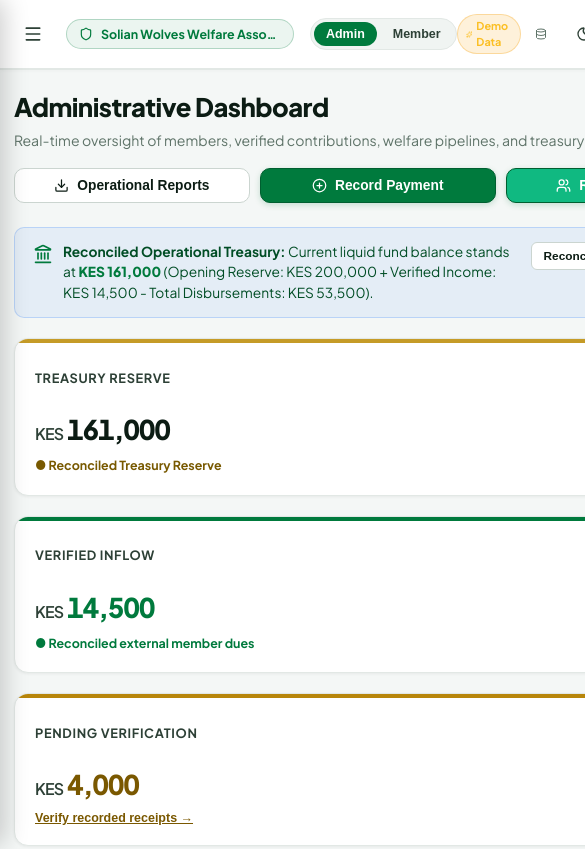
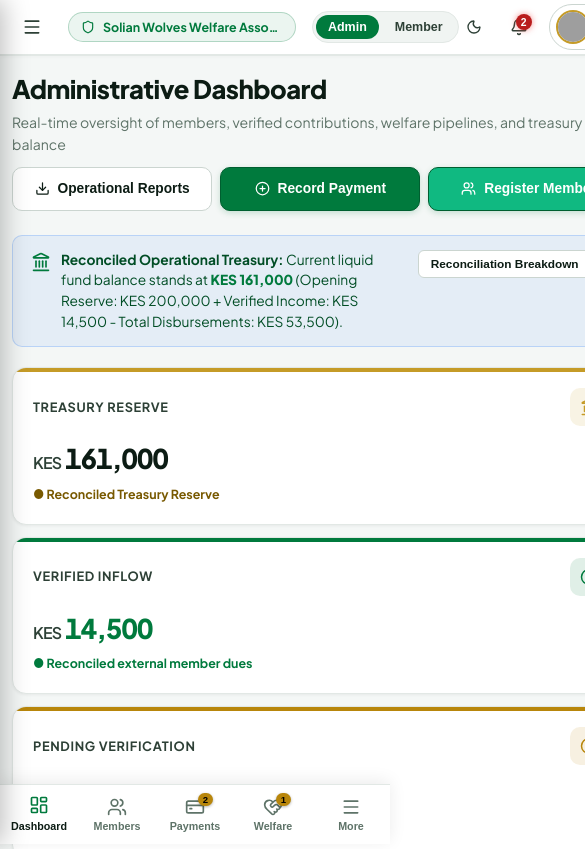
Before and after one commit to solomon476/welfare-management-system, a React (Vite) app: page / in a window 390 px wide. Shown: the top 849 px of the page, 585 px wide, since content can reach past the window. Built offline with nearby package versions, Linux system fonts and the light colour scheme; grey boxes are pictures that could not be loaded.

Commit message:
feat(mobile): add first-class smartphone experience with touch bottom navigation, bottom-sheet modals, and responsive touch controls

```diff
--- a/src/App.tsx
+++ b/src/App.tsx
@@ -7,6 +7,7 @@ import { Navbar } from './components/Navbar';
 import { Sidebar } from './components/Sidebar';
 import { RoleSwitcherModal } from './components/RoleSwitcherModal';
 import { NotificationDrawer } from './components/NotificationDrawer';
+import { MobileBottomNav } from './components/MobileBottomNav';
 
 // Admin Views
 import { AdminDashboard } from './components/admin/AdminDashboard';
@@ -280,6 +281,16 @@ export const App: React.FC = () => {
           setCurrentTab('my_requests');
         }}
       />
+
+      {/* Smartphone Bottom Navigation Bar */}
+      <MobileBottomNav
+        activePortal={activePortal}
+        currentTab={currentTab}
+        setCurrentTab={setCurrentTab}
+        pendingRequestsCount={stats.pendingRequestsCount}
+        pendingContributionsCount={StorageService.getContributions().filter(c => c.status === 'recorded').length}
+        onOpenMobileMenu={() => setIsMobileNavOpen(true)}
+      />
     </div>
   );
 };
--- /dev/null
+++ b/src/components/MobileBottomNav.tsx
@@ -0,0 +1,158 @@
+import React from 'react';
+import {
+  LayoutDashboard,
+  Users,
+  CreditCard,
+  HeartHandshake,
+  Menu,
+  FileText,
+  User,
+  DollarSign
+} from 'lucide-react';
+
+interface MobileBottomNavProps {
+  activePortal: 'admin' | 'member';
+  currentTab: string;
+  setCurrentTab: (tab: string) => void;
+  pendingRequestsCount: number;
+  pendingContributionsCount: number;
+  onOpenMobileMenu: () => void;
+}
+
+export const MobileBottomNav: React.FC<MobileBottomNavProps> = ({
+  activePortal,
+  currentTab,
+  setCurrentTab,
+  pendingRequestsCount,
+  pendingContributionsCount,
+  onOpenMobileMenu
+}) => {
+  return (
+    <nav className="mobile-bottom-nav">
+      {activePortal === 'admin' ? (
+        <>
+          <button
+            className={`bottom-nav-item ${currentTab === 'dashboard' ? 'active' : ''}`}
+            onClick={() => setCurrentTab('dashboard')}
+            aria-label="Dashboard"
+          >
+            <div className="bottom-nav-icon-wrapper">
+              <LayoutDashboard size={20} />
+            </div>
+            <span>Dashboard</span>
+          </button>
+
+          <button
+            className={`bottom-nav-item ${currentTab === 'members' ? 'active' : ''}`}
+            onClick={() => setCurrentTab('members')}
+            aria-label="Members"
+          >
+            <div className="bottom-nav-icon-wrapper">
+              <Users size={20} />
+            </div>
+            <span>Members</span>
+          </button>
+
+          <button
+            className={`bottom-nav-item ${currentTab === 'contributions' ? 'active' : ''}`}
+            onClick={() => setCurrentTab('contributions')}
+            aria-label="Contributions"
+          >
+            <div className="bottom-nav-icon-wrapper">
+              <CreditCard size={20} />
+              {pendingContributionsCount > 0 && (
+                <span className="bottom-nav-badge">{pendingContributionsCount}</span>
+              )}
+            </div>
+            <span>Payments</span>
+          </button>
+
+          <button
+            className={`bottom-nav-item ${currentTab === 'welfare' ? 'active' : ''}`}
+            onClick={() => setCurrentTab('welfare')}
+            aria-label="Welfare"
+          >
+            <div className="bottom-nav-icon-wrapper">
+              <HeartHandshake size={20} />
+              {pendingRequestsCount > 0 && (
+                <span className="bottom-nav-badge">{pendingRequestsCount}</span>
+              )}
+            </div>
+            <span>Welfare</span>
+          </button>
+
+          <button
+            className="bottom-nav-item"
+            onClick={onOpenMobileMenu}
+            aria-label="More Options"
+          >
+            <div className="bottom-nav-icon-wrapper">
+              <Menu size={20} />
+            </div>
+            <span>More</span>
+          </button>
+        </>
+      ) : (
+        <>
+          <button
+            className={`bottom-nav-item ${currentTab === 'member_dashboard' ? 'active' : ''}`}
+            onClick={() => setCurrentTab('member_dashboard')}
+            aria-label="Home"
+          >
+            <div className="bottom-nav-icon-wrapper">
+              <LayoutDashboard size={20} />
+            </div>
+            <span>Home</span>
+          </button>
+
+          <button
+            className={`bottom-nav-item ${currentTab === 'my_contributions' ? 'active' : ''}`}
+            onClick={() => setCurrentTab('my_contributions')}
+            aria-label="My Contributions"
+          >
+            <div className="bottom-nav-icon-wrapper">
+              <CreditCard size={20} />
+            </div>
+            <span>Dues</span>
+          </button>
+
+          <button
+            className={`bottom-nav-item ${currentTab === 'my_requests' ? 'active' : ''}`}
+            onClick={() => setCurrentTab('my_requests')}
+            aria-label="Assistance"
+          >
+            <div className="bottom-nav-icon-wrapper">
+              <HeartHandshake size={20} />
+              {pendingRequestsCount > 0 && (
+                <span className="bottom-nav-badge">{pendingRequestsCount}</span>
+              )}
+            </div>
+            <span>Claims</span>
+          </button>
+
+          <button
+            className={`bottom-nav-item ${currentTab === 'rules' ? 'active' : ''}`}
+            onClick={() => setCurrentTab('rules')}
+            aria-label="Rules"
+          >
+            <div className="bottom-nav-icon-wrapper">
+              <FileText size={20} />
+            </div>
+            <span>Rules</span>
+          </button>
+
+          <button
+            className={`bottom-nav-item ${currentTab === 'profile' ? 'active' : ''}`}
+            onClick={() => setCurrentTab('profile')}
+            aria-label="My Profile"
+          >
+            <div className="bottom-nav-icon-wrapper">
+              <User size={20} />
+            </div>
+            <span>Profile</span>
+          </button>
+        </>
+      )}
+    </nav>
+  );
+};
--- a/src/components/Navbar.tsx
+++ b/src/components/Navbar.tsx
@@ -101,9 +101,10 @@ export const Navbar: React.FC<NavbarProps> = ({
       </div>
 
       <div className="header-right">
-        {/* Environment Badge & Mode Selector */}
+        {/* Environment Badge & Mode Selector (Hidden on Mobile topbar, moved to drawer) */}
+        <div className="hide-on-mobile" style={{ display: 'flex', alignItems: 'center', gap: '6px' }}>
           {settings.isDemoMode ? (
-          <div style={{ display: 'flex', alignItems: 'center', gap: '6px' }}>
+            <>
               <span
                 style={{
                   fontSize: '0.68rem',
@@ -129,9 +130,9 @@ export const Navbar: React.FC<NavbarProps> = ({
                 title="Purge all demo records and switch to pristine production database (0 records)"
               >
                 <Database size={12} />
-              <span className="hide-on-mobile">Start Blank Production</span>
+                <span>Start Blank Production</span>
               </button>
-          </div>
+            </>
           ) : (
             <span
               style={{
@@ -144,9 +145,10 @@ export const Navbar: React.FC<NavbarProps> = ({
                 borderRadius: 'var(--radius-full)'
               }}
             >
-            ● Production Mode (Clean Slate)
+              ● Production Mode
             </span>
           )}
+        </div>
 
         {/* Theme Toggle */}
         <button
--- a/src/index.css
+++ b/src/index.css
@@ -998,31 +998,124 @@ body {
   to { transform: scale(1); opacity: 1; }
 }
 
-/* Responsive adjustments */
+/* Mobile First-Class Navigation & Smartphone Adjustments */
 .mobile-menu-btn {
+  display: none;
+}
+
+.mobile-bottom-nav {
   display: none;
 }
 
 @media (max-width: 900px) {
   .mobile-menu-btn {
     display: inline-flex;
+    align-items: center;
+    justify-content: center;
+    min-height: 40px;
+    min-width: 40px;
   }
+
+  .mobile-bottom-nav {
+    display: flex;
+    position: fixed;
+    bottom: 0;
+    left: 0;
+    right: 0;
+    height: 60px;
+    background: var(--bg-surface);
+    border-top: 1px solid var(--border-subtle);
+    z-index: 45;
+    align-items: center;
+    justify-content: space-around;
+    padding-bottom: env(safe-area-inset-bottom, 0px);
+    box-shadow: 0 -3px 16px rgba(0, 0, 0, 0.08);
+  }
+
+  .bottom-nav-item {
+    display: flex;
+    flex-direction: column;
+    align-items: center;
+    justify-content: center;
+    gap: 3px;
+    background: none;
+    border: none;
+    color: var(--text-muted);
+    font-size: 0.67rem;
+    font-weight: 600;
+    cursor: pointer;
+    flex: 1;
+    height: 100%;
+    padding: 4px 2px;
+    transition: all 0.15s ease;
+    -webkit-tap-highlight-color: transparent;
+  }
+
+  .bottom-nav-item.active {
+    color: var(--secondary) !important; /* Pure Gold #c59b27 */
+  }
+
+  .bottom-nav-item.active .bottom-nav-icon-wrapper {
+    color: var(--primary) !important; /* Pure Deep Green #007a3d */
+    transform: translateY(-2px);
+  }
+
+  .bottom-nav-icon-wrapper {
+    position: relative;
+    display: flex;
+    align-items: center;
+    justify-content: center;
+    transition: transform 0.15s ease;
+  }
+
+  .bottom-nav-badge {
+    position: absolute;
+    top: -4px;
+    right: -8px;
+    background: var(--warning);
+    color: #000000;
+    font-size: 0.6rem;
+    font-weight: 800;
+    border-radius: 999px;
+    padding: 1px 5px;
+    box-shadow: 0 1px 3px rgba(0,0,0,0.3);
+  }
+
   .app-sidebar {
     transform: translateX(-100%);
-    box-shadow: 4px 0 24px rgba(0, 0, 0, 0.2);
+    box-shadow: 4px 0 24px rgba(0, 0, 0, 0.25);
     z-index: 50;
+    width: 290px;
+    max-width: 85vw;
   }
+
   .app-sidebar.mobile-open {
     transform: translateX(0);
   }
+
   .app-main {
     margin-left: 0;
   }
+
   .app-header {
-    padding: 0 16px;
+    padding: 0 12px;
+    height: 56px;
   }
+
+  /* Leave comfortable room at the bottom for the mobile bottom nav */
   .page-content {
-    padding: 18px 14px;
+    padding: 14px 12px calc(76px + env(safe-area-inset-bottom, 12px)) 12px !important;
+  }
+
+  /* Prevent iOS Safari 16px auto-zoom */
+  input, select, textarea {
+    font-size: 16px !important;
+  }
+
+  .table-container {
+    border-radius: var(--radius-md);
+    -webkit-overflow-scrolling: touch;
+    box-shadow: 0 1px 4px rgba(0, 0, 0, 0.05);
   }
 }
 
@@ -1030,23 +1123,112 @@ body {
   .hide-on-mobile {
     display: none !important;
   }
+
   .form-row {
     grid-template-columns: 1fr !important;
+    gap: 12px;
   }
+
   .metrics-grid {
     grid-template-columns: 1fr !important;
+    gap: 12px;
   }
+
   .page-header {
     flex-direction: column;
     align-items: stretch;
+    gap: 12px;
   }
+
   .page-actions {
     width: 100%;
     justify-content: flex-start;
     flex-wrap: wrap;
+    gap: 8px;
   }
+
   .page-actions .btn {
     flex: 1;
+    min-width: 130px;
+    min-height: 44px;
+    justify-content: center;
+  }
+
+  .filter-bar {
+    flex-direction: column;
+    align-items: stretch;
+    gap: 10px;
+  }
+
+  .filter-bar .search-box {
+    width: 100%;
+  }
+
+  .filter-bar .filter-group {
+    width: 100%;
+    flex-wrap: wrap;
+  }
+
+  .filter-bar .filter-group select {
+    flex: 1;
+    min-height: 42px;
+  }
+
+  /* Touch-friendly modal bottom sheet on mobile phones */
+  .modal-overlay {
+    align-items: flex-end !important;
+    padding: 0 !important;
+  }
+
+  .modal-container {
+    width: 100% !important;
+    max-width: 100% !important;
+    max-height: 88vh !important;
+    border-bottom-left-radius: 0 !important;
+    border-bottom-right-radius: 0 !important;
+    border-top-left-radius: 20px !important;
+    border-top-right-radius: 20px !important;
+    margin: 0 !important;
+    animation: modalSlideUp 0.28s cubic-bezier(0.16, 1, 0.3, 1) !important;
+    display: flex;
+    flex-direction: column;
+  }
+
+  @keyframes modalSlideUp {
+    from {
+      transform: translateY(100%);
+    }
+    to {
+      transform: translateY(0);
+    }
+  }
+
+  .modal-body {
+    overflow-y: auto;
+    -webkit-overflow-scrolling: touch;
+    flex: 1;
+    padding: 16px;
+  }
+
+  .modal-footer {
+    padding: 12px 16px;
+    padding-bottom: calc(12px + env(safe-area-inset-bottom, 8px));
+  }
+
+  .modal-footer .btn {
+    min-height: 46px;
+    font-size: 0.92rem;
+  }
+
+  /* Reconciled Balance Banner on Phone */
+  .reconciliation-card {
+    padding: 14px !important;
+  }
+
+  .reconciliation-header {
+    flex-direction: column;
+    align-items: flex-start !important;
+    gap: 8px;
   }
 }
 
```
Lines whose indentation alone changed are shown as unchanged.
